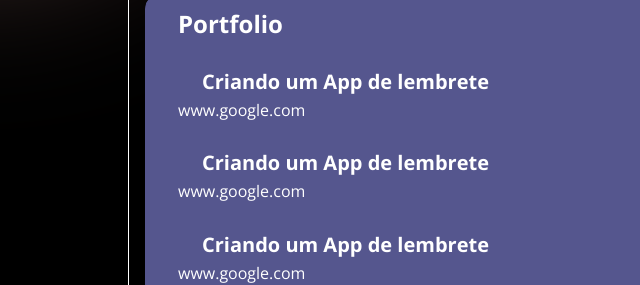
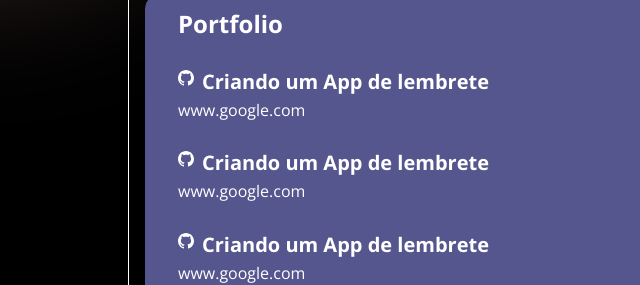
Before and after one commit to JuanSsilva07/Portfolio-JS, a plain HTML site: page index.html in a window 1280 px wide. Both pictures are taken after a click on the button "Portfolio". Shown: the part 515-800 px from the top of the page, 0-640 px from the left. Drawn offline with nearby package versions, Linux system fonts and the light colour scheme; no server answers; files whose address does not match are found by name.

Commit message:
Update portfolio.css

```diff
--- a/assets/css/portfolio.css
+++ b/assets/css/portfolio.css
@@ -32,6 +32,6 @@
   height: 1rem;
   background-repeat: no-repeat;
   background-size: contain;
-  background-image: url(assets/img/icons/github.svg);
+  background-image: url(/assets/img/icons/github.svg);
   margin-right: 0.5rem;
 }
```
